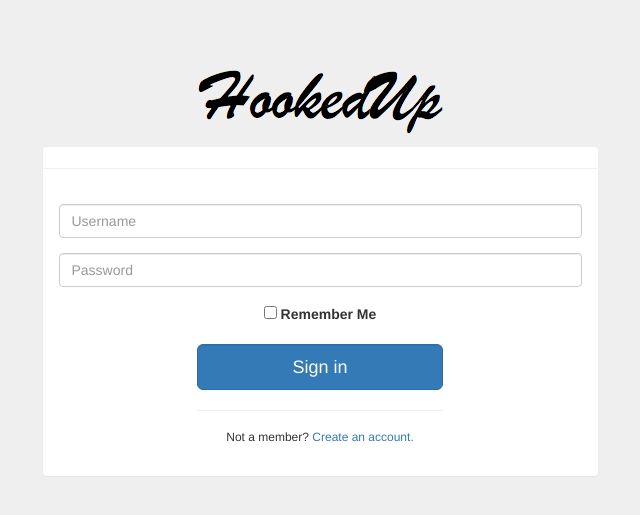
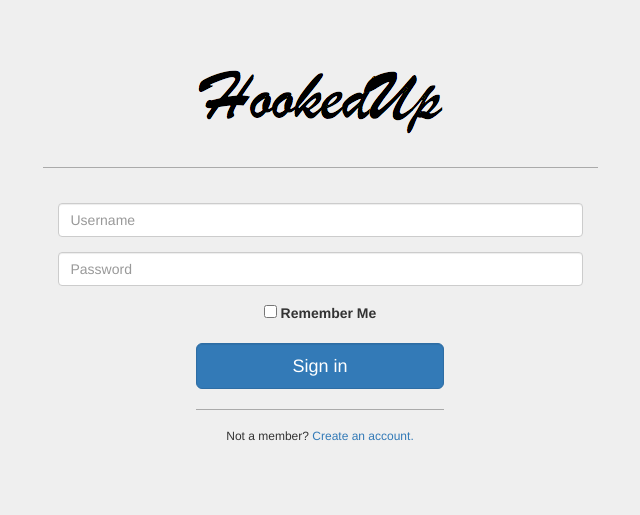
Before and after one commit to SE-Group1/SemesterProject, a PHP site: page /login.php in a window 1280 px wide. Shown: the part 52-567 px from the top of the page, without its empty margins (320-960 px from the left). Run offline with PHP 8.4, Linux system fonts and the light colour scheme.

Commit message:
Fixed white background on login form.

```diff
--- a/HookedUp/links.php
+++ b/HookedUp/links.php
@@ -8,6 +8,9 @@
 <style>
     body {
         background-color: #EFEFEF
+    }
+    hr {
+        border-color: #aaa;
     }
 </style>
 
--- a/HookedUp/login.php
+++ b/HookedUp/login.php
@@ -44,7 +44,6 @@
     <div><img src="logo.png" class="logo-top">
         <div class="row">
             <div class="col-md-6 col-md-offset-3">
-                <div class="panel panel-login">
                     <hr>
                     <div class="panel-body">
                         <div class="row">
@@ -80,7 +79,6 @@
                             </form>
                         </div>
                     </div>
-                </div>
             </div>
         </div>
     </div>
--- a/HookedUp/search/index.php
+++ b/HookedUp/search/index.php
@@ -15,7 +15,7 @@
 
         #nav {
             line-height:30px;
-            background-color:#eeeeee;
+            background-color: white;
             height:1500px;
             width:200px;
             float:left;
```
